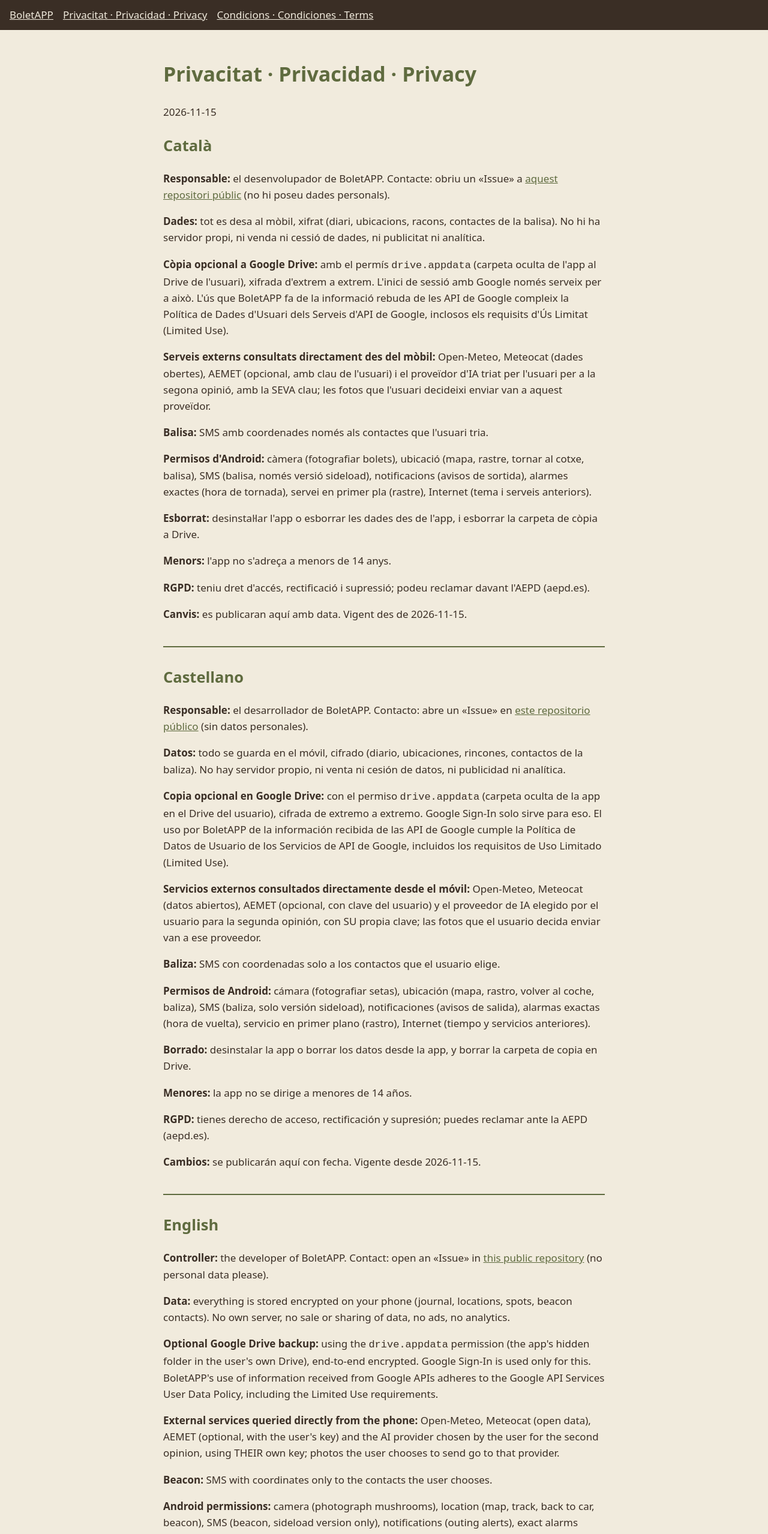
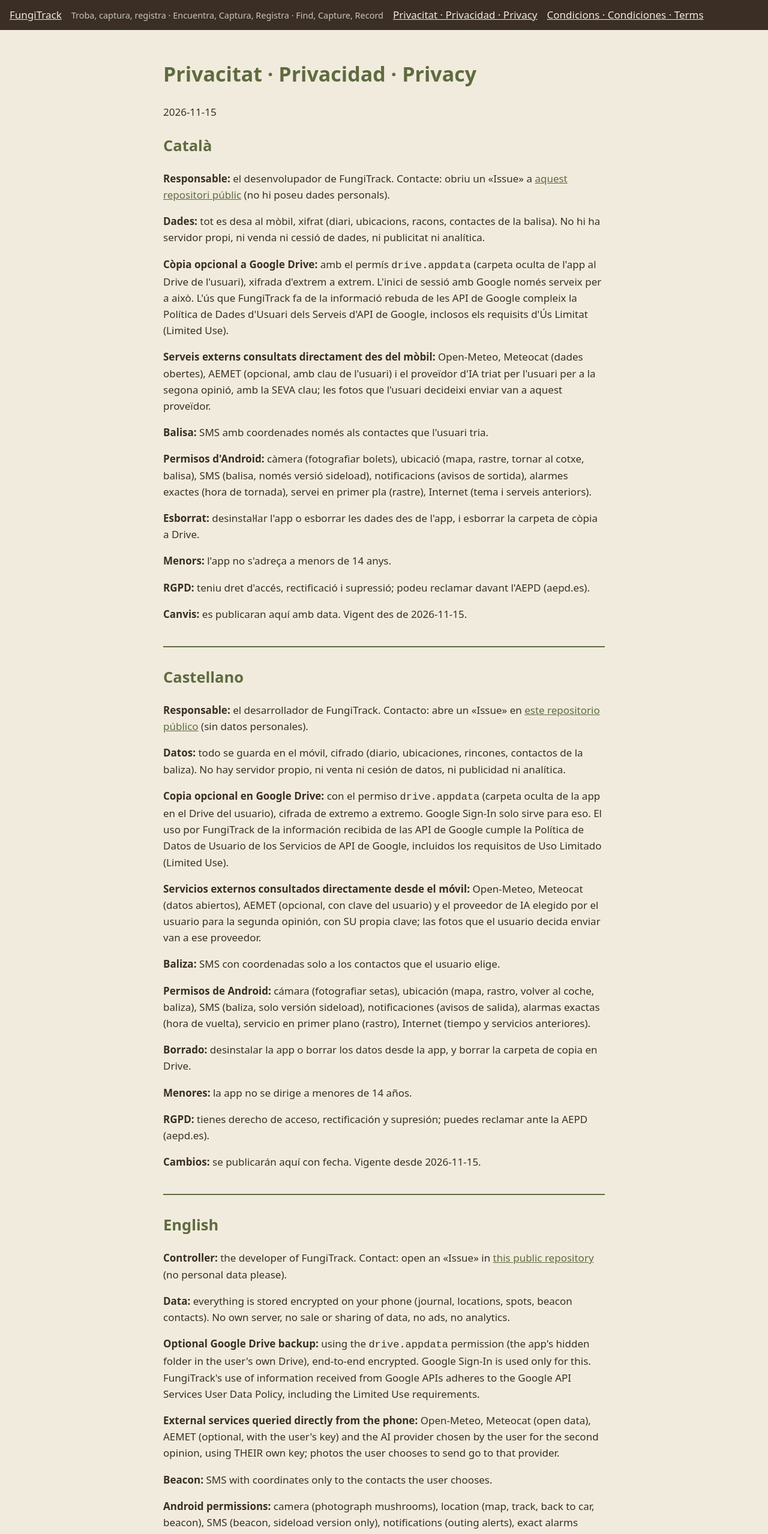
Before and after one commit to FerDiDiSi/FerDiDiSi.github.io, a plain HTML site: page boletapp/privacitat.html in a window 1280 px wide. Shown: the top 2557 px of the page at 60% size. Drawn offline with Linux system fonts and the light colour scheme.

Commit message:
boletapp: marca FungiTrack en politica publica
Co-Authored-By: Claude Opus 5.5 <noreply@anthropic.com>
Claude-Session: https://claude.ai/code/session_01J3gRTB4JjHqAniTzUDpUTQ

```diff
--- a/boletapp/privacitat.html
+++ b/boletapp/privacitat.html
@@ -1,9 +1,9 @@
-<!doctype html><html lang="ca"><head><meta charset="utf-8"><meta name="viewport" content="width=device-width,initial-scale=1"><title>BoletAPP - Privacitat</title><style>:root{--c:#3A2E25;--m:#5F6B3F;--b:#F1EBDD}body{margin:0;background:var(--b);color:var(--c);font:17px/1.6 system-ui,sans-serif}main{max-width:46rem;margin:0 auto;padding:1.5rem 1rem 4rem}h1,h2{color:var(--m)}a{color:var(--m)}nav{padding:.7rem 1rem;background:var(--c)}nav a{color:var(--b);margin-right:1rem}.lang{border-top:2px solid var(--m);margin-top:2.5rem;padding-top:.5rem}.w{border-left:4px solid #B5634A;padding:.2rem 1rem;background:#fff6}</style></head><body><nav><a href="/boletapp/">BoletAPP</a><a href="/boletapp/privacitat.html">Privacitat · Privacidad · Privacy</a><a href="/boletapp/condicions.html">Condicions · Condiciones · Terms</a></nav><main>
+<!doctype html><html lang="ca"><head><meta charset="utf-8"><meta name="viewport" content="width=device-width,initial-scale=1"><link rel="icon" href="marca/favicon.svg" type="image/svg+xml"><link rel="icon" href="marca/favicon.ico" sizes="any"><link rel="apple-touch-icon" href="marca/apple-touch-icon.png"><meta name="theme-color" content="#2C583D"><title>FungiTrack - Privacitat</title><style>:root{--c:#3A2E25;--m:#5F6B3F;--b:#F1EBDD}body{margin:0;background:var(--b);color:var(--c);font:17px/1.6 system-ui,sans-serif}main{max-width:46rem;margin:0 auto;padding:1.5rem 1rem 4rem}h1,h2{color:var(--m)}a{color:var(--m)}nav{padding:.7rem 1rem;background:var(--c)}nav a{color:var(--b);margin-right:1rem}.lang{border-top:2px solid var(--m);margin-top:2.5rem;padding-top:.5rem}.w{border-left:4px solid #B5634A;padding:.2rem 1rem;background:#fff6}</style></head><body><nav><a href="/boletapp/">FungiTrack</a><span style="color:#F1EBDD;opacity:.8;margin-right:1rem;font-size:.85em">Troba, captura, registra · Encuentra, Captura, Registra · Find, Capture, Record</span><a href="/boletapp/privacitat.html">Privacitat · Privacidad · Privacy</a><a href="/boletapp/condicions.html">Condicions · Condiciones · Terms</a></nav><main>
 <h1>Privacitat · Privacidad · Privacy</h1><p>2026-11-15</p>
 <section lang="ca"><h2>Català</h2>
-<p><b>Responsable:</b> el desenvolupador de BoletAPP. Contacte: obriu un «Issue» a <a href="https://github.com/FerDiDiSi/FerDiDiSi.github.io/issues">aquest repositori públic</a> (no hi poseu dades personals).</p>
+<p><b>Responsable:</b> el desenvolupador de FungiTrack. Contacte: obriu un «Issue» a <a href="https://github.com/FerDiDiSi/FerDiDiSi.github.io/issues">aquest repositori públic</a> (no hi poseu dades personals).</p>
 <p><b>Dades:</b> tot es desa al mòbil, xifrat (diari, ubicacions, racons, contactes de la balisa). No hi ha servidor propi, ni venda ni cessió de dades, ni publicitat ni analítica.</p>
-<p><b>Còpia opcional a Google Drive:</b> amb el permís <code>drive.appdata</code> (carpeta oculta de l'app al Drive de l'usuari), xifrada d'extrem a extrem. L'inici de sessió amb Google només serveix per a això. L'ús que BoletAPP fa de la informació rebuda de les API de Google compleix la Política de Dades d'Usuari dels Serveis d'API de Google, inclosos els requisits d'Ús Limitat (Limited Use).</p>
+<p><b>Còpia opcional a Google Drive:</b> amb el permís <code>drive.appdata</code> (carpeta oculta de l'app al Drive de l'usuari), xifrada d'extrem a extrem. L'inici de sessió amb Google només serveix per a això. L'ús que FungiTrack fa de la informació rebuda de les API de Google compleix la Política de Dades d'Usuari dels Serveis d'API de Google, inclosos els requisits d'Ús Limitat (Limited Use).</p>
 <p><b>Serveis externs consultats directament des del mòbil:</b> Open-Meteo, Meteocat (dades obertes), AEMET (opcional, amb clau de l'usuari) i el proveïdor d'IA triat per l'usuari per a la segona opinió, amb la SEVA clau; les fotos que l'usuari decideixi enviar van a aquest proveïdor.</p>
 <p><b>Balisa:</b> SMS amb coordenades només als contactes que l'usuari tria.</p>
 <p><b>Permisos d'Android:</b> càmera (fotografiar bolets), ubicació (mapa, rastre, tornar al cotxe, balisa), SMS (balisa, només versió sideload), notificacions (avisos de sortida), alarmes exactes (hora de tornada), servei en primer pla (rastre), Internet (tema i serveis anteriors).</p>
@@ -12,9 +12,9 @@
 <p><b>RGPD:</b> teniu dret d'accés, rectificació i supressió; podeu reclamar davant l'AEPD (aepd.es).</p>
 <p><b>Canvis:</b> es publicaran aquí amb data. Vigent des de 2026-11-15.</p></section>
 <section class="lang" lang="es"><h2>Castellano</h2>
-<p><b>Responsable:</b> el desarrollador de BoletAPP. Contacto: abre un «Issue» en <a href="https://github.com/FerDiDiSi/FerDiDiSi.github.io/issues">este repositorio público</a> (sin datos personales).</p>
+<p><b>Responsable:</b> el desarrollador de FungiTrack. Contacto: abre un «Issue» en <a href="https://github.com/FerDiDiSi/FerDiDiSi.github.io/issues">este repositorio público</a> (sin datos personales).</p>
 <p><b>Datos:</b> todo se guarda en el móvil, cifrado (diario, ubicaciones, rincones, contactos de la baliza). No hay servidor propio, ni venta ni cesión de datos, ni publicidad ni analítica.</p>
-<p><b>Copia opcional en Google Drive:</b> con el permiso <code>drive.appdata</code> (carpeta oculta de la app en el Drive del usuario), cifrada de extremo a extremo. Google Sign-In solo sirve para eso. El uso por BoletAPP de la información recibida de las API de Google cumple la Política de Datos de Usuario de los Servicios de API de Google, incluidos los requisitos de Uso Limitado (Limited Use).</p>
+<p><b>Copia opcional en Google Drive:</b> con el permiso <code>drive.appdata</code> (carpeta oculta de la app en el Drive del usuario), cifrada de extremo a extremo. Google Sign-In solo sirve para eso. El uso por FungiTrack de la información recibida de las API de Google cumple la Política de Datos de Usuario de los Servicios de API de Google, incluidos los requisitos de Uso Limitado (Limited Use).</p>
 <p><b>Servicios externos consultados directamente desde el móvil:</b> Open-Meteo, Meteocat (datos abiertos), AEMET (opcional, con clave del usuario) y el proveedor de IA elegido por el usuario para la segunda opinión, con SU propia clave; las fotos que el usuario decida enviar van a ese proveedor.</p>
 <p><b>Baliza:</b> SMS con coordenadas solo a los contactos que el usuario elige.</p>
 <p><b>Permisos de Android:</b> cámara (fotografiar setas), ubicación (mapa, rastro, volver al coche, baliza), SMS (baliza, solo versión sideload), notificaciones (avisos de salida), alarmas exactas (hora de vuelta), servicio en primer plano (rastro), Internet (tiempo y servicios anteriores).</p>
@@ -23,9 +23,9 @@
 <p><b>RGPD:</b> tienes derecho de acceso, rectificación y supresión; puedes reclamar ante la AEPD (aepd.es).</p>
 <p><b>Cambios:</b> se publicarán aquí con fecha. Vigente desde 2026-11-15.</p></section>
 <section class="lang" lang="en"><h2>English</h2>
-<p><b>Controller:</b> the developer of BoletAPP. Contact: open an «Issue» in <a href="https://github.com/FerDiDiSi/FerDiDiSi.github.io/issues">this public repository</a> (no personal data please).</p>
+<p><b>Controller:</b> the developer of FungiTrack. Contact: open an «Issue» in <a href="https://github.com/FerDiDiSi/FerDiDiSi.github.io/issues">this public repository</a> (no personal data please).</p>
 <p><b>Data:</b> everything is stored encrypted on your phone (journal, locations, spots, beacon contacts). No own server, no sale or sharing of data, no ads, no analytics.</p>
-<p><b>Optional Google Drive backup:</b> using the <code>drive.appdata</code> permission (the app's hidden folder in the user's own Drive), end-to-end encrypted. Google Sign-In is used only for this. BoletAPP's use of information received from Google APIs adheres to the Google API Services User Data Policy, including the Limited Use requirements.</p>
+<p><b>Optional Google Drive backup:</b> using the <code>drive.appdata</code> permission (the app's hidden folder in the user's own Drive), end-to-end encrypted. Google Sign-In is used only for this. FungiTrack's use of information received from Google APIs adheres to the Google API Services User Data Policy, including the Limited Use requirements.</p>
 <p><b>External services queried directly from the phone:</b> Open-Meteo, Meteocat (open data), AEMET (optional, with the user's key) and the AI provider chosen by the user for the second opinion, using THEIR own key; photos the user chooses to send go to that provider.</p>
 <p><b>Beacon:</b> SMS with coordinates only to the contacts the user chooses.</p>
 <p><b>Android permissions:</b> camera (photograph mushrooms), location (map, track, back to car, beacon), SMS (beacon, sideload version only), notifications (outing alerts), exact alarms (return time), foreground service (track), Internet (weather and the services above).</p>
```
Also changed, not shown: boletapp/condicions.html (+1 -1 lines), boletapp/index.html (+5 -5 lines), boletapp/marca/apple-touch-icon.png (added), boletapp/marca/favicon-32.png (added), boletapp/marca/favicon.ico (added), boletapp/marca/favicon.svg (added), boletapp/marca/icon-192.png (added), boletapp/marca/icon-512.png (added), boletapp/marca/simbolo-640.png (added).
